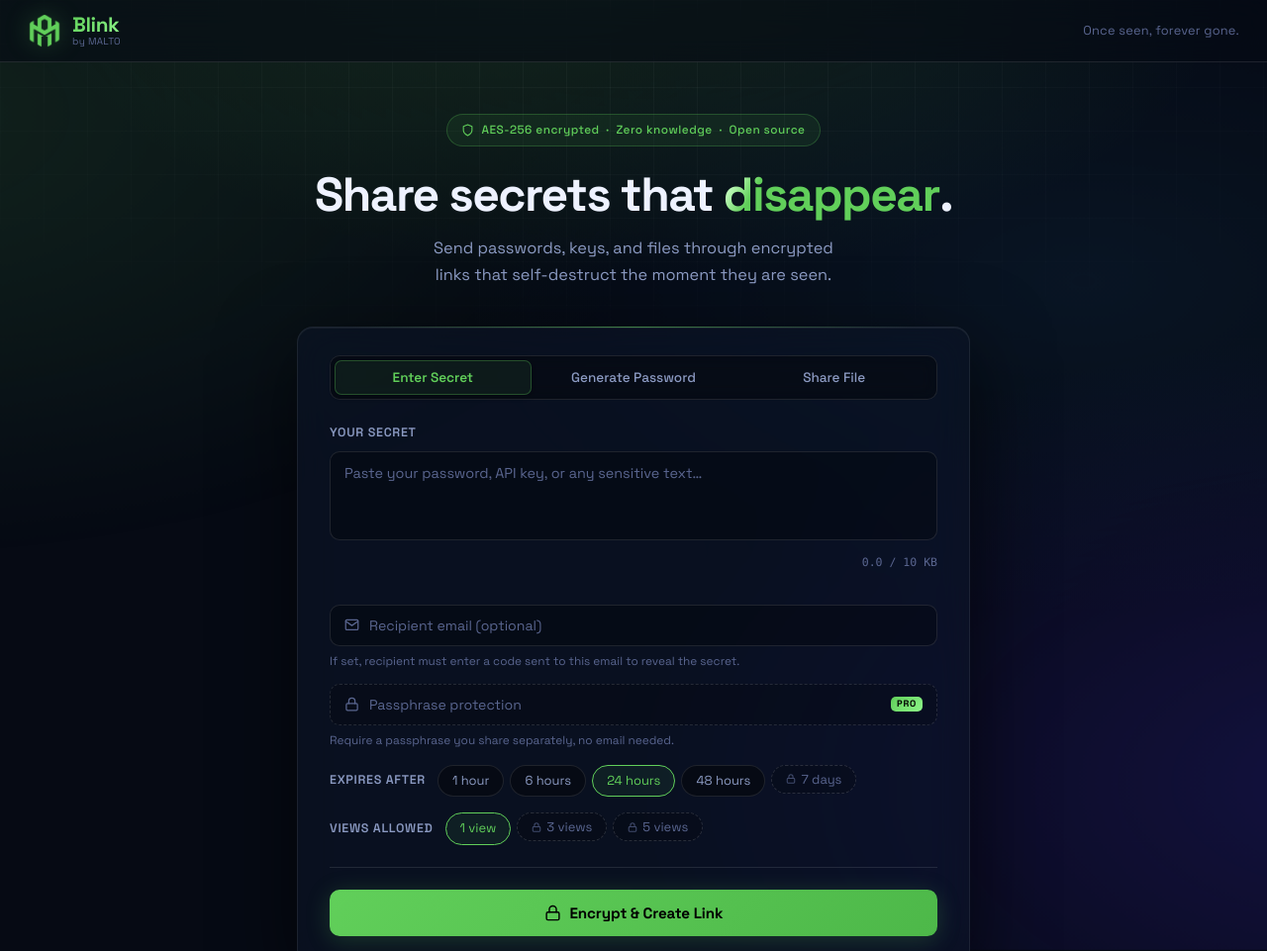
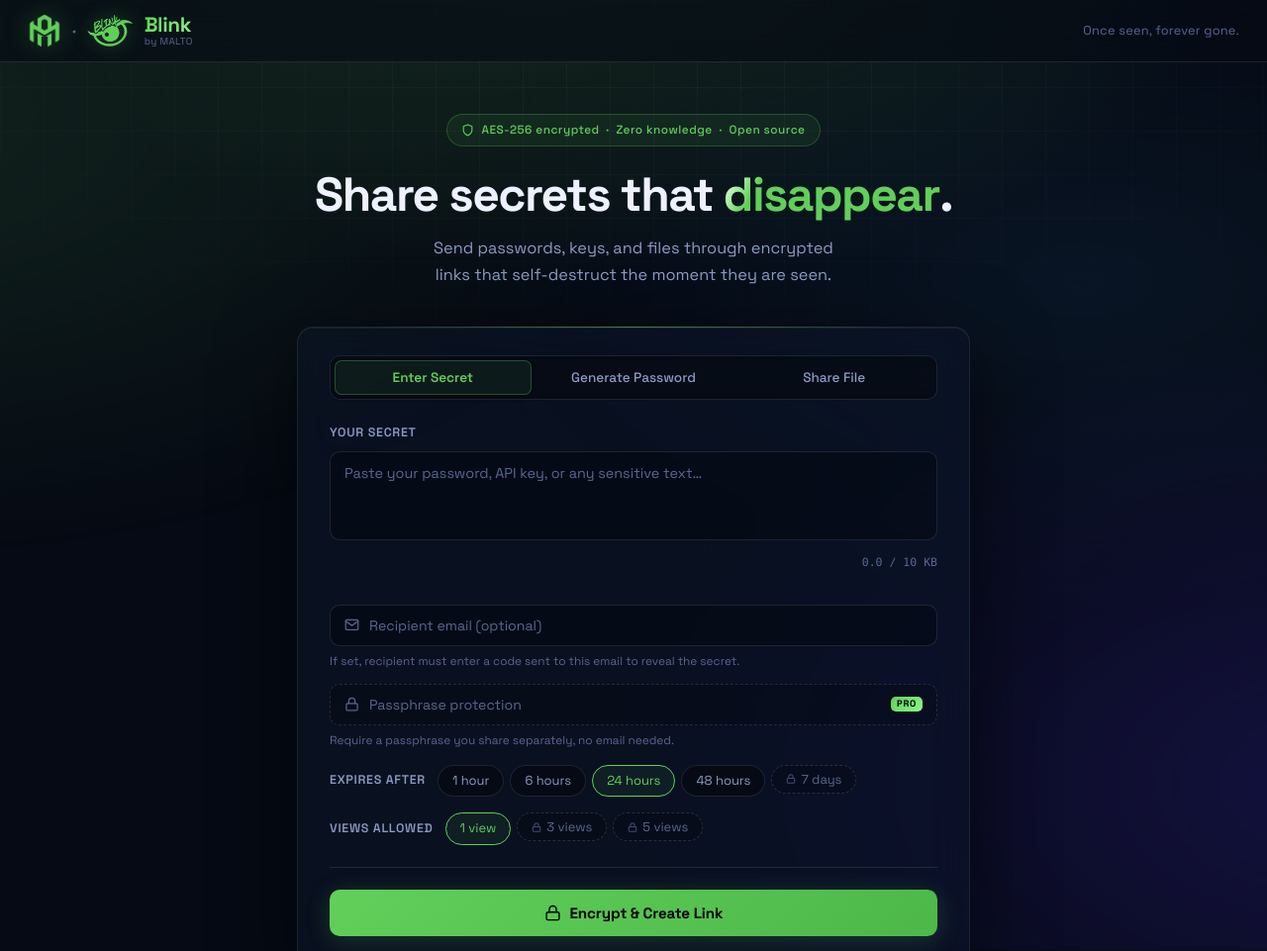
Before and after one commit to MALTOisHERE/onlyonce, a website: page public/index.html in a window 1280 px wide. Shown: the top 961 px of the page at 99% size. Drawn offline with Linux system fonts and the light colour scheme; no server answers.

Commit message:
feat: add Blink brand logo

```diff
--- a/public/index.html
+++ b/public/index.html
@@ -22,7 +22,9 @@
   <div class="app">
     <header class="header">
       <div class="logo-wrap">
-        <img src="/logo.png" alt="Blink" class="logo">
+        <img src="/logo.png" alt="MALTO" class="logo">
+        <span class="logo-dot-sep">&middot;</span>
+        <img src="/blink-logo.png" alt="Blink" class="logo-blink-icon">
         <div>
           <span class="logo-text">Blink</span>
           <div class="logo-by">by MALTO</div>
--- a/public/style.css
+++ b/public/style.css
@@ -147,6 +147,13 @@ body::after {
   background-clip: text;
 }
 .logo-by { font-size: .62rem; color: var(--text-dim); letter-spacing: .3px; margin-top: 2px; text-align: left; line-height: 1; }
+.logo-dot-sep {
+  flex-shrink: 0;
+  color: var(--text-dim);
+  font-size: 1.3rem;
+  line-height: 1;
+}
+.logo-blink-icon { height: 32px; width: auto; flex-shrink: 0; filter: drop-shadow(0 0 10px rgba(97,207,90,.3)); }
 .tagline { color: var(--text-dim); font-size: .8rem; letter-spacing: .2px; font-weight: 400; }
 @media (max-width: 560px) { .tagline { display: none; } }
 
--- a/server.js
+++ b/server.js
@@ -522,7 +522,7 @@ async function sendOTPEmail(to, otp) {
         <table role="presentation" style="margin:0 auto 28px;border-collapse:collapse">
           <tr>
             <td style="vertical-align:middle;padding-right:10px">
-              <img src="https://blink.malto.icu/logo.png" alt="Blink" style="width:44px;height:44px;display:block">
+              <img src="https://blink.malto.icu/blink-logo.png" alt="Blink" style="height:44px;width:auto;display:block">
             </td>
             <td style="vertical-align:middle;text-align:left">
               <div style="color:#61cf5a;font-size:22px;font-weight:700;line-height:1.1">Blink</div>
@@ -552,7 +552,7 @@ async function sendViewNotification(to, viewsLeft) {
         <table role="presentation" style="margin:0 auto 28px;border-collapse:collapse">
           <tr>
             <td style="vertical-align:middle;padding-right:10px">
-              <img src="https://blink.malto.icu/logo.png" alt="Blink" style="width:44px;height:44px;display:block">
+              <img src="https://blink.malto.icu/blink-logo.png" alt="Blink" style="height:44px;width:auto;display:block">
             </td>
             <td style="vertical-align:middle;text-align:left">
               <div style="color:#61cf5a;font-size:22px;font-weight:700;line-height:1.1">Blink</div>
```
Also changed, not shown: public/about.html (+3 -1 lines), public/view.html (+3 -1 lines), public/blink-logo.png (added).
